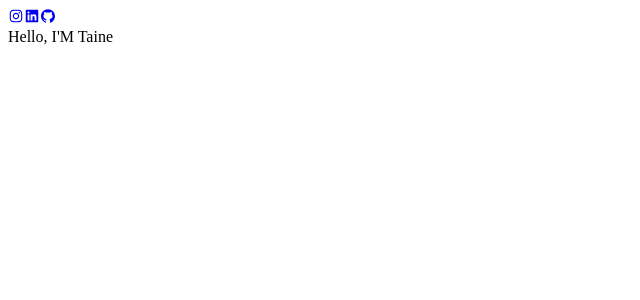
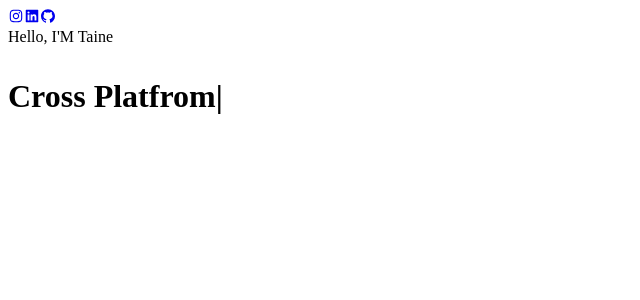
Before and after one commit to taine-rasmussen/portfolio-v2, a React (Create React App) app: page / in a window 1280 px wide. Shown: the top 300 px of the page, without its empty margins (0-640 px from the left). Built offline with nearby package versions, Linux system fonts and the light colour scheme.

Commit message:
added Typical features

```diff
--- a/src/Components/Home/Profile.js
+++ b/src/Components/Home/Profile.js
@@ -1,6 +1,7 @@
 import React from 'react'
 import './Profile.css'
 import { AiOutlineInstagram, AiFillLinkedin, AiFillGithub } from 'react-icons/ai'
+import Typical from 'react-typical'
 
 
 const Profile = () => {
@@ -28,10 +29,22 @@ const Profile = () => {
           <div className='profile-details-role'>
             <span className='primary-text'>
               <h1>
-
+                {" "}
+                <Typical
+                  loop={Infinity}
+                  steps={[
+                    'Ethusiastic Dev',
+                    1000,
+                    'Full Stack Developer',
+                    1000,
+                    'Cross Platfrom',
+                    1000,
+                    'React/React Native Dev',
+                    1000,
+                  ]}
+                />
               </h1>
             </span>
-
           </div>
         </div>
       </div>
```
